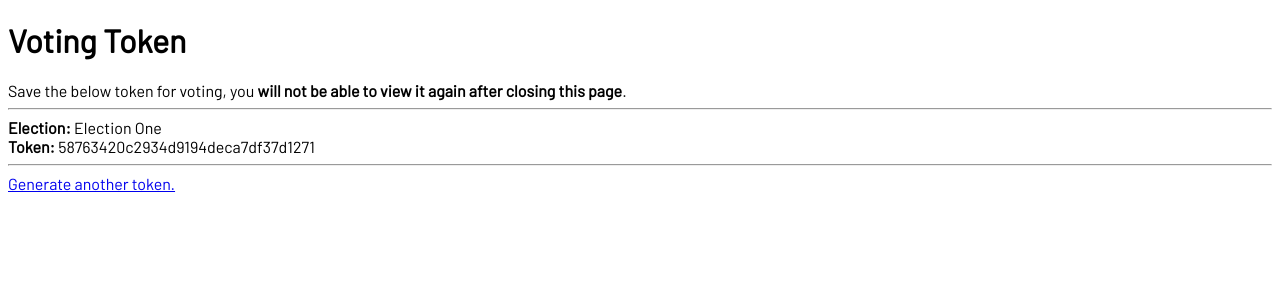
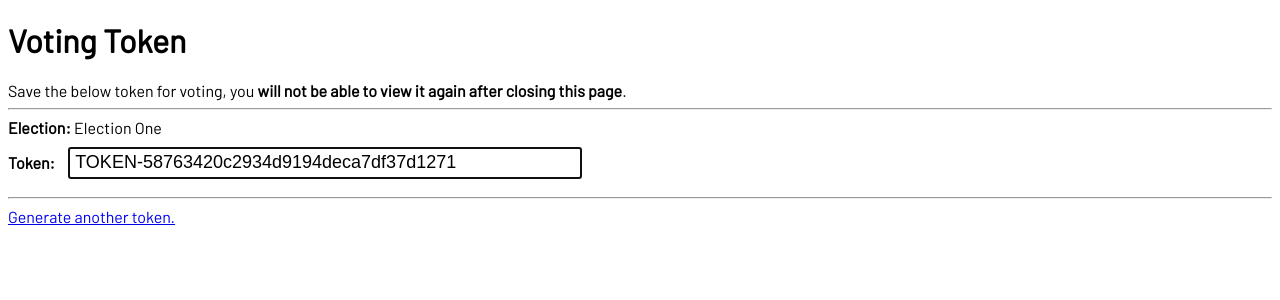
Before and after one commit to brianyu28/votetoken, a Django app: template tokens/templates/tokens/claimed.html in a window 1280 px wide. Shown: the top 300 px of the page. Run offline with Django 3.2, Linux system fonts and the light colour scheme; the template is opened without the code that fills it: values that come from a table or form of the project are taken from there, others are empty; data comes from the database, SQL or seed files in the repository; both versions use the stored data as it was after the commit.

Commit message:
Update claimed to show input field

```diff
--- a/tokens/templates/tokens/claimed.html
+++ b/tokens/templates/tokens/claimed.html
@@ -9,7 +9,8 @@
 
     <b>Election: </b> {{ token.election.name }}
     <br/>
-    <b>Token: </b> {{ token.token }}
+    <b>Token: </b>
+    <input autofocus style="width: 500px;" type="text" readonly value="TOKEN-{{ token.token }}">
 
     <hr>
 
```
Also changed, not shown: db.sqlite3, 1 other file.
